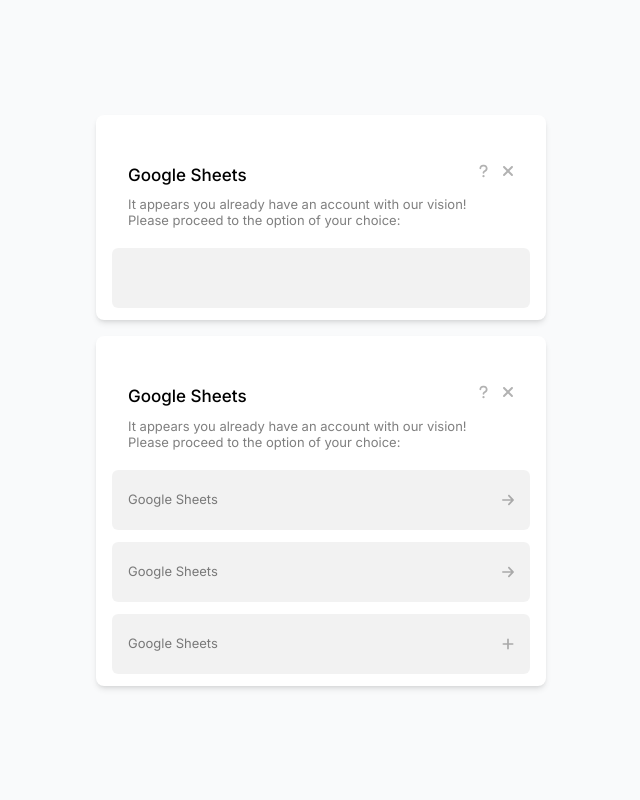
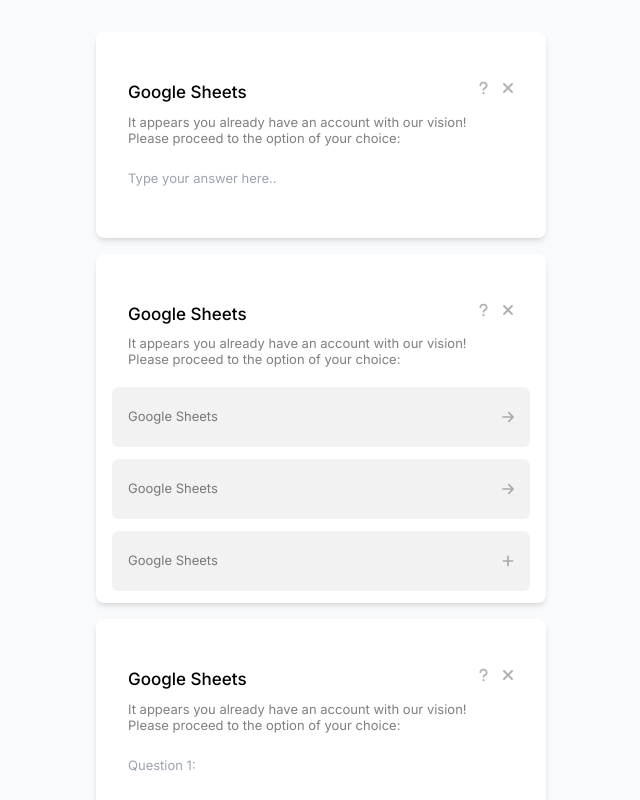
Before and after one commit to lwazinf/TeachMeGPT, a Next.js app: page / in a window 1280 px wide. Shown: the top 800 px of the page, without its empty margins (319-959 px from the left). Built offline with nearby package versions, Linux system fonts and the light colour scheme; a web font is replaced by a local one.

Commit message:
Took care of textarea ref

```diff
--- a/app/components/Card_.tsx
+++ b/app/components/Card_.tsx
@@ -1,20 +1,22 @@
 "use client";
 
 import {
-  faAd,
   faAdd,
   faArrowRight,
   faQuestion,
   faTimes,
 } from "@fortawesome/free-solid-svg-icons";
 import { FontAwesomeIcon } from "@fortawesome/react-fontawesome";
+import { useEffect, useRef, useState } from "react";
 import ReactTextareaAutosize from "react-textarea-autosize";
+import { Answers_, Detail_, MultiChoice_ } from "./utils/AuxUI_";
 
 interface Card_Props {
   type_: string;
 }
 
 const Card_ = ({ type_ }: Card_Props) => {
+
   return (
     <div
       className={`flex flex-col justify-center items-center w-[450px] min-h-[200px] bg-white shadow-md rounded-[8px] relative overflow-hidden m-2`}
@@ -27,9 +29,9 @@
         >
           <p className={`font-medium text-[17px]`}>Google Sheets</p>
           <FontAwesomeIcon
-          icon={faQuestion}
-          className={`w-[9px] cursor-pointer hover:text-black text-black/30 transition-all duration-200 px-[6px] rounded-[5px] ml-auto mr-2`}
-        />
+            icon={faQuestion}
+            className={`w-[9px] cursor-pointer hover:text-black text-black/30 transition-all duration-200 px-[6px] rounded-[5px] ml-auto mr-2`}
+          />
           <FontAwesomeIcon
             icon={faTimes}
             className={`w-[12px] text-black/30 cursor-pointer hover:text-black transition-all duration-200`}
@@ -50,32 +52,19 @@
         {type_ == "multichoice"
           ? [1, 2, 3].map((obj_, index) => {
               return (
-                <div
-                  className={`flex flex-row justify-between items-center w-full h-[60px] px-4 bg-black/5 rounded-md mb-3 hover:bg-black/20 hover:px-5 cursor-pointer transition-all duration-500 hover:duration-0`}
-                  key={index}
-                >
-                  <p className={`text-[13px] text-black/50`}>Google Sheets</p>
-                  <FontAwesomeIcon
-                    icon={obj_ !== 3 ? faArrowRight : faAdd}
-                    className={`w-[12px] text-black/30 cursor-pointer hover:text-black transition-all duration-200`}
-                  />
-                </div>
+                <MultiChoice_ key={obj_} obj_={obj_}/>
               );
             })
-          : type_ == "detail" &&
+          : type_ == "detail" ?
             [1].map((obj_, index) => {
               return (
-                <div
-                  className={`flex flex-col justify-between items-center w-full min-h-[60px] px-4 bg-black/5 rounded-md mb-3 hover:bg-black/20 transition-all duration-500 hover:duration-0 relative`}
-                  key={index}
-                >
-                  <ReactTextareaAutosize
-                    maxRows={5}
-                    className={`w-full h-[100%] text-[13px] text-black/50 leading-4 text-left`}
-                  />
-                </div>
+                <Detail_ key={obj_}/>
               );
-            })}
+            }) : type_ == "answers" && [1, 2, 3].map((obj_, index) => {
+                return (
+                  <Answers_ key={obj_} obj_={obj_}/>
+                );
+              })}
       </div>
     </div>
   );
--- /dev/null
+++ b/app/components/utils/AuxUI_.tsx
@@ -0,0 +1,132 @@
+import { faAdd, faArrowRight } from "@fortawesome/free-solid-svg-icons";
+import { FontAwesomeIcon } from "@fortawesome/react-fontawesome";
+import { useEffect, useRef, useState } from "react";
+
+// // // // // // // // Answers_
+
+interface Answers_Props {
+    obj_: any
+}
+
+export const Answers_ = ({obj_}: Answers_Props) => {
+  const textAreaRef = useRef(null);
+  const [value_, setValue_] = useState("");
+
+  const handleChange = (e: any) => {
+    setValue_(e.target.value);
+  };
+
+  useEffect(() => {
+    if (textAreaRef.current) {
+      // @ts-ignore
+      textAreaRef.current.style.height = "auto";
+      // @ts-ignore
+      textAreaRef.current.style.height =
+        // @ts-ignore
+        textAreaRef.current.scrollHeight + "px";
+    }
+  }, [value_]);
+  return (
+    <div
+  className={`flex flex-col justify-between items-center w-full min-h-[60px] px-4 ${
+    value_ ? 'bg-black/5' : 'bg-transparent'
+  } rounded-md mb-3 hover:bg-black/20 transition-all duration-500 hover:duration-0 relative`}
+>
+  <textarea
+    ref={textAreaRef}
+    value={value_}
+    placeholder={`Question ${obj_}: `}
+    onChange={handleChange}
+    className={`py-1 w-full text-[13px] text-black/50 leading-4 text-left`}
+    style={{
+      overflow: 'hidden', // To hide scrollbars when not needed
+      minHeight: '60px', // Set a minimum height
+      maxHeight: '300px', // Set a maximum height if needed
+    }}
+  />
+</div>
+
+  );
+};
+
+// // // // // // // // MultiChoice_
+
+interface MultiChoice_Props {
+  obj_: any;
+}
+
+export const MultiChoice_ = ({ obj_ }: MultiChoice_Props) => {
+  const textAreaRef = useRef(null);
+  const [value_, setValue_] = useState("");
+
+  const handleChange = (e: any) => {
+    setValue_(e.target.value);
+  };
+
+  useEffect(() => {
+    if (textAreaRef.current) {
+      // @ts-ignore
+      textAreaRef.current.style.height = "auto";
+      // @ts-ignore
+      textAreaRef.current.style.height =
+        // @ts-ignore
+        textAreaRef.current.scrollHeight + "px";
+    }
+  }, [value_]);
+  return (
+    <div
+      className={`flex flex-row justify-between items-center w-full h-[60px] px-4 bg-black/5 rounded-md mb-3 hover:bg-black/20 hover:px-5 cursor-pointer transition-all duration-500 hover:duration-0`}
+    >
+      <p className={`text-[13px] text-black/50`}>Google Sheets</p>
+      <FontAwesomeIcon
+        icon={obj_ !== 3 ? faArrowRight : faAdd}
+        className={`w-[12px] text-black/30 cursor-pointer hover:text-black transition-all duration-200`}
+      />
+    </div>
+  );
+};
+
+// // // // // // // // Detail_
+
+interface Detail_Props {}
+
+export const Detail_ = ({}: Detail_Props) => {
+  const textAreaRef = useRef(null);
+  const [value_, setValue_] = useState("");
+
+  const handleChange = (e: any) => {
+    setValue_(e.target.value);
+  };
+
+  useEffect(() => {
+    if (textAreaRef.current) {
+      // @ts-ignore
+      textAreaRef.current.style.height = "auto";
+      // @ts-ignore
+      textAreaRef.current.style.height =
+        // @ts-ignore
+        textAreaRef.current.scrollHeight + "px";
+    }
+  }, [value_]);
+  return (
+    <div
+  className={`flex flex-col justify-between items-center w-full min-h-[60px] px-4 ${
+    value_ ? 'bg-black/5' : 'bg-transparent'
+  } rounded-md mb-3 hover:bg-black/20 transition-all duration-500 hover:duration-0 relative`}
+>
+  <textarea
+    ref={textAreaRef}
+    value={value_}
+    placeholder={'Type your answer here..'}
+    onChange={handleChange}
+    className={`py-1 w-full text-[13px] text-black/50 leading-4 text-left`}
+    style={{
+      overflow: 'hidden', // To hide scrollbars when not needed
+      minHeight: '60px', // Set a minimum height
+      maxHeight: '300px', // Set a maximum height if needed
+    }}
+  />
+</div>
+
+  );
+};
--- a/app/page.tsx
+++ b/app/page.tsx
@@ -5,10 +5,11 @@
   return (
     <main className="flex min-h-screen flex-col items-center justify-start">
       <div
-        className={`flex flex-col justify-center items-center w-full min-h-screen`}
+        className={`flex flex-col justify-center items-center w-full min-h-screen py-6`}
       >
         <Card_ type_={`detail`}/>
         <Card_ type_={`multichoice`}/>
+        <Card_ type_={`answers`}/>
       </div>
     </main>
   );
```
